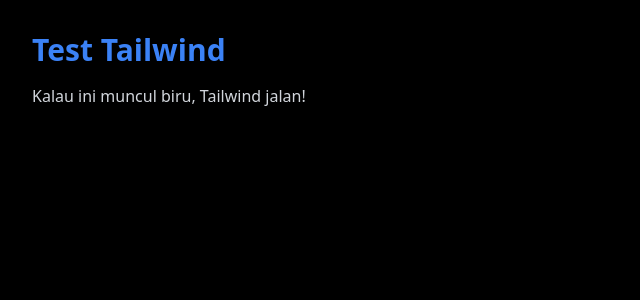
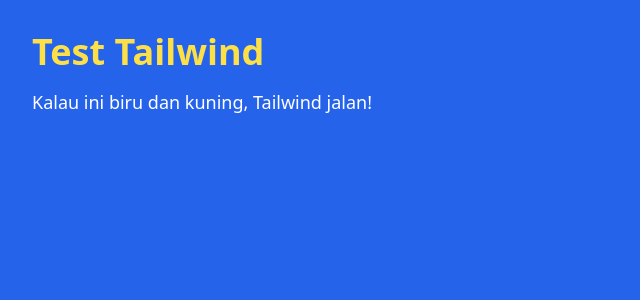
Before and after one commit to adryndian/awwdian.github.io, a Next.js app: page / in a window 1280 px wide. Shown: the top 300 px of the page, without its empty margins (0-640 px from the left). Built offline with nearby package versions, Linux system fonts and the light colour scheme.

Commit message:
Update page.tsx

```diff
--- a/src/app/page.tsx
+++ b/src/app/page.tsx
@@ -1,8 +1,8 @@
 export default function Home() {
   return (
-    <div className="min-h-screen bg-black text-white p-8">
-      <h1 className="text-3xl font-bold text-blue-500">Test Tailwind</h1>
-      <p className="mt-4 text-gray-300">Kalau ini muncul biru, Tailwind jalan!</p>
+    <div className="min-h-screen bg-blue-600 text-white p-8">
+      <h1 className="text-4xl font-bold text-yellow-300">Test Tailwind</h1>
+      <p className="mt-4 text-lg">Kalau ini biru dan kuning, Tailwind jalan!</p>
     </div>
   )
 }
```
